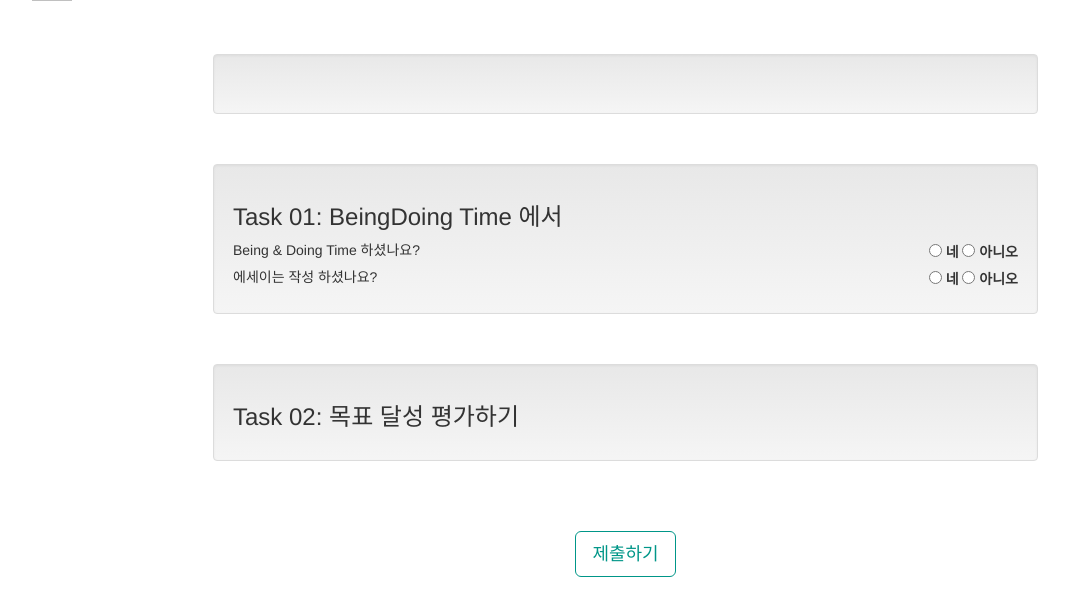
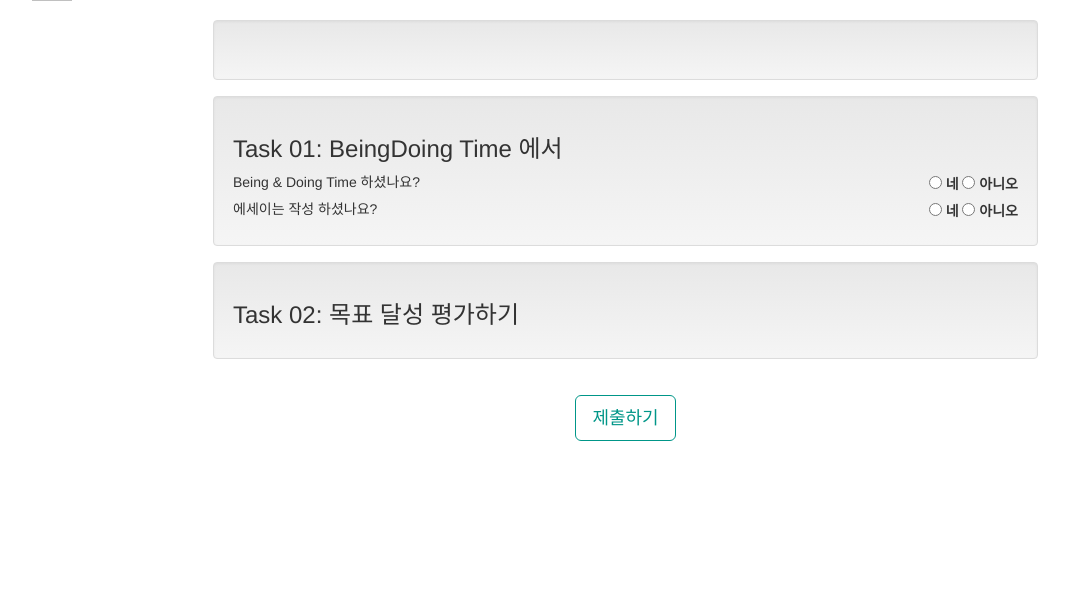
Before and after one commit to suminb/bnd, a Python web app: template bnd/templates/checkpoint/view.html in a window 1280 px wide. Shown: the part 139-755 px from the top of the page, without its empty margins (157-1226 px from the left). Run offline with Jinja, Linux system fonts and the light colour scheme; the template is opened without the code that fills it, so the values that code supplies are empty; some libraries are stand-ins or nearby versions.

Commit message:
Reduce margins between 'mainblocks'

```diff
--- a/bnd/static/main.css
+++ b/bnd/static/main.css
@@ -332,7 +332,7 @@ a.navbar-brand {
 }
 
 .mainblock {
-  margin: 50px 0px;
+  margin: 16px 0px;
 }
 
 /*dynamic menu*/
```
